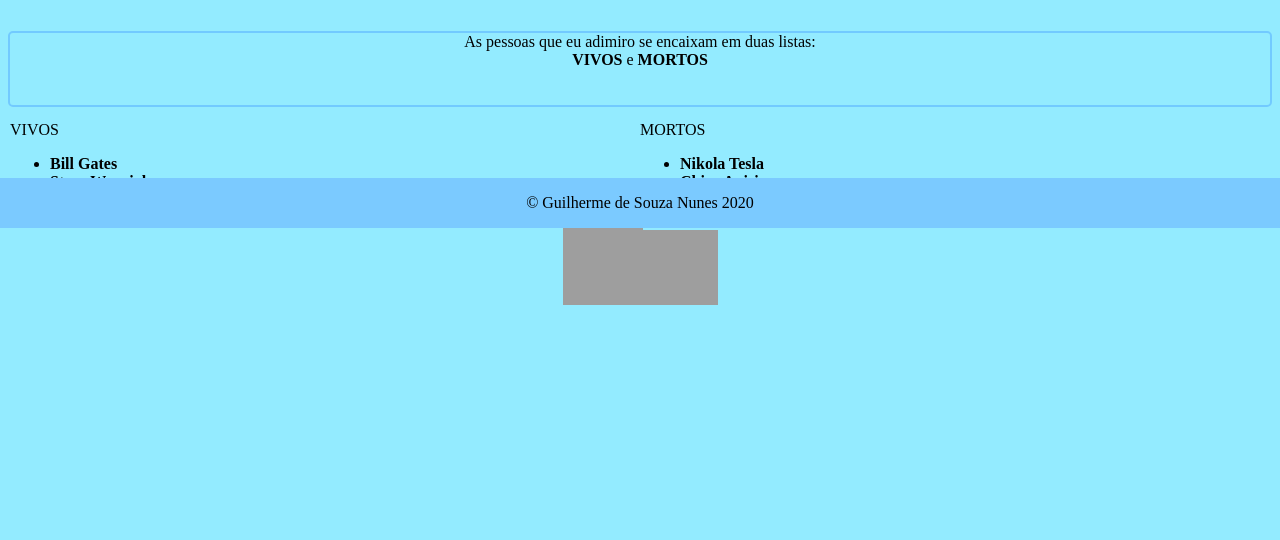
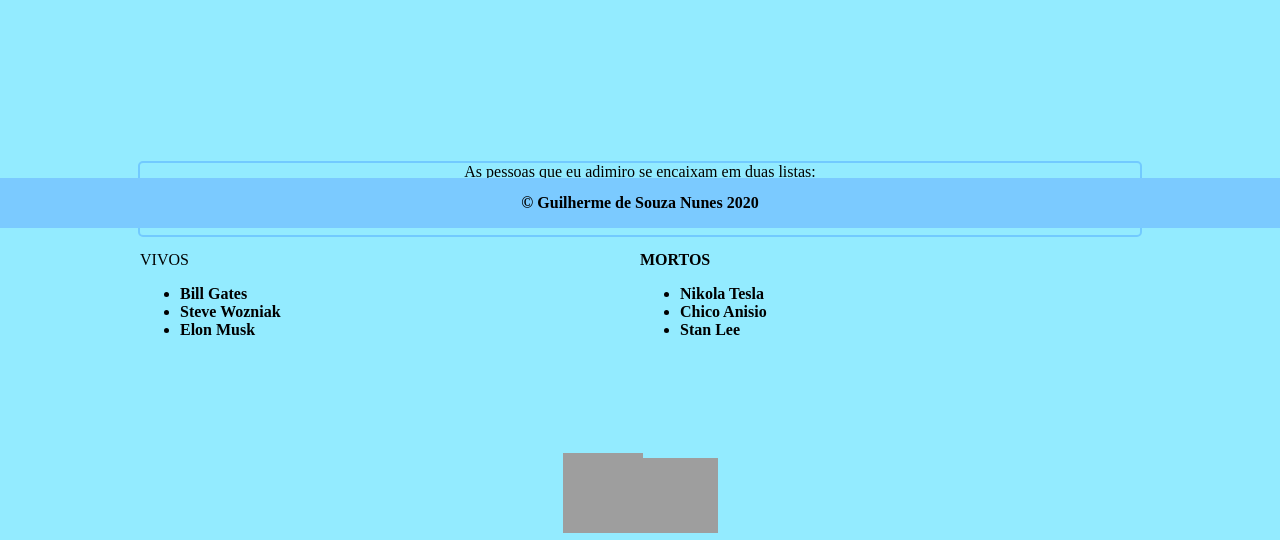
Before and after one commit to sguilherme-1995/minha_pagina, a plain HTML site: page Guilherme de Souza Nunes.html in a window 1280 px wide. Shown: the part 572-1112 px from the top of the page. Before the commit the page ends 943 px from the top, so only its background shows below. Drawn offline with Linux system fonts and the light colour scheme; grey boxes are pictures that could not be loaded.

Commit message:
margem da borda no topo da lista ajustado

```diff
--- a/Guilherme de Souza Nunes.html
+++ b/Guilherme de Souza Nunes.html
@@ -28,7 +28,7 @@
 <div style="display: inline-block; width:50%;float:left">
 <p style="text-align:left;">VIVOS </p>
 <ul>
-	<li><b>Bill Gates</b></li>
+	<li><b>Bill Gates</li>
 	<li><b>Steve Wozniak</b></li>
 	<li><b>Elon Musk</b></li>
 </ul>
@@ -43,7 +43,8 @@
 </div>
 </div>
 <br>
-<br>
+<br><p>
+	<br>
 <center><a href="https://www.instagram.com/s_guiilherme/?hl=pt-br" target="_blank"><img src="https://cdn.icon-icons.com/icons2/1558/PNG/512/353424-instagram-logo_107474.png" width="80" height="80"></a><a href="https://www.facebook.com/S.Guiilherme" target="_blank"><img src="https://en.facebookbrand.com/wp-content/uploads/2019/04/f_logo_RGB-Hex-Blue_512.png" width="75" height="75"></a></center>
 <center>
 <div class="footer">
@@ -51,7 +52,6 @@
 	</div>
 	</center>
 	<br>
-	<br>
-	<br>
+
 	</body>
 </html>
--- a/css/stylepagina.css
+++ b/css/stylepagina.css
@@ -37,4 +37,5 @@
   .borda{
     border: 2px solid rgba(0, 89, 255, 0.226);
     border-radius: 5px;
+    margin: 130px;
   }
```
